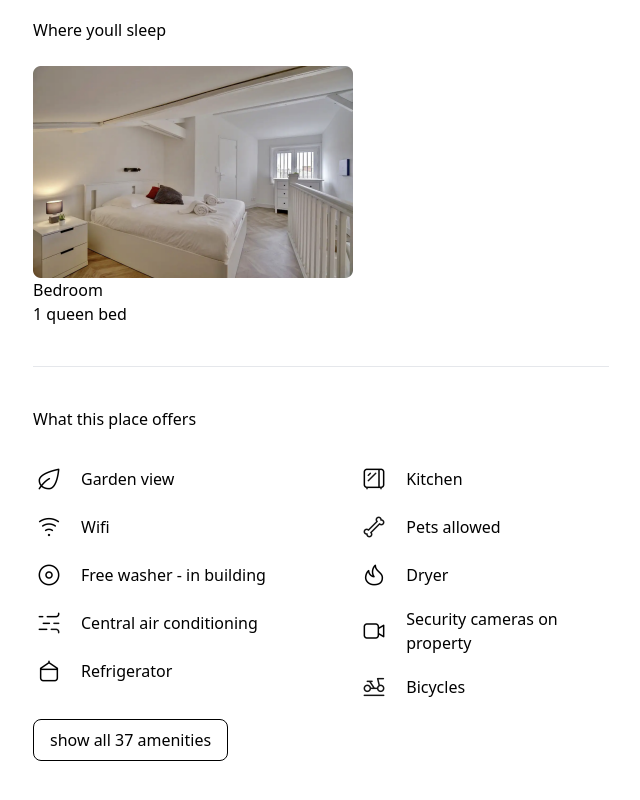
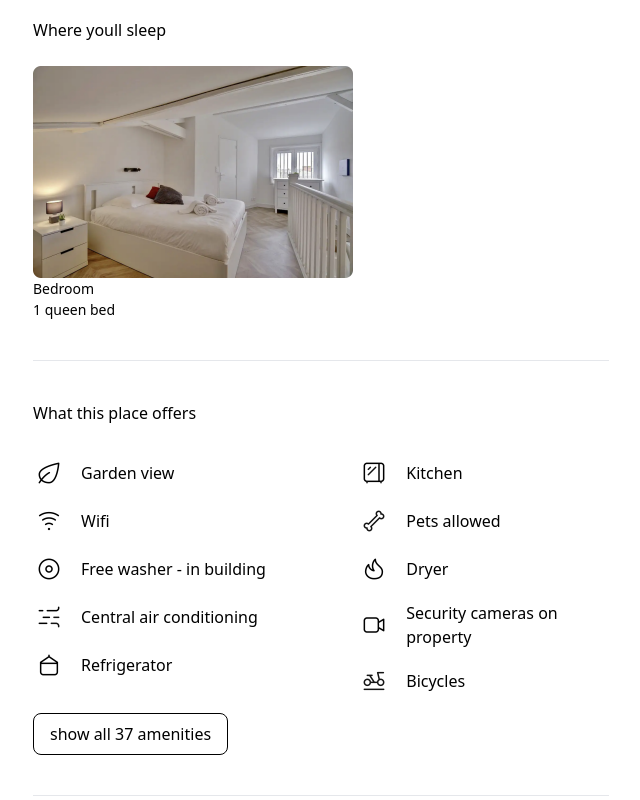
Before and after one commit to NOORMOHAMMED789/airbnb-project, a Next.js app: page / in a window 1280 px wide. Shown: the part 1240-2040 px from the top of the page, without its empty margins (127-767 px from the left). Built offline with nearby package versions, Linux system fonts and the light colour scheme.

Commit message:
airbnb page'

```diff
--- a/app/components/CheckInDetails/index.jsx
+++ b/app/components/CheckInDetails/index.jsx
@@ -97,8 +97,8 @@ export default function CheckInDetails() {
             height={212}
             alt="home-image"
           />
-          <div>Bedroom</div>
-          <div>1 queen bed</div>
+          <div className="text-[14px] text-[#000] font-normal">Bedroom</div>
+          <div className="text-[14px] text-[#000] font-normal">1 queen bed</div>
         </div>
         <div className="py-[40px] border-b-[1px] border-[#000-]">
           <div className="pb-[32px]">What this place offers</div>
--- a/app/layout.js
+++ b/app/layout.js
@@ -5,8 +5,9 @@ import Header from "./components/Header";
 const inter = Inter({ subsets: ["latin"] });
 
 export const metadata = {
-  title: "Create Next App",
-  description: "Generated by create next app",
+  title: "Airbnb",
+  description:
+    "Airbnb is an online marketplace that connects people who want to rent out their property with people who are looking for accommodations, typically for short stays. Airbnb offers hosts a relatively easy way to earn some income from their property. Guests often find that Airbnb rentals are cheaper and homier than hotels",
 };
 
 export default function RootLayout({ children }) {
```
